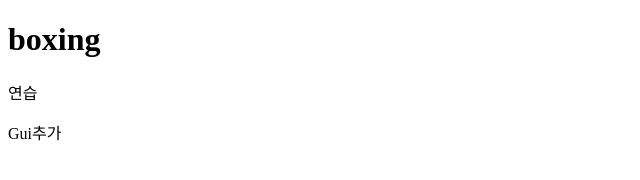
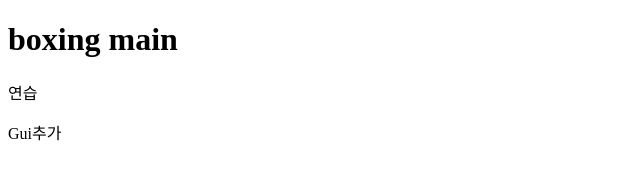
Before and after one commit to maryhee12/boxiting, a plain HTML site: page index.html in a window 1280 px wide. Shown: the whole page, without its empty margins (0-640 px from the left). Drawn offline with Linux system fonts and the light colour scheme.

Commit message:
메인페이지생성

```diff
--- a/index.html
+++ b/index.html
@@ -6,7 +6,7 @@
     <title>Document</title>
 </head>
 <body>
-    <h1>boxing</h1>
+    <h1>boxing main</h1>
     <div>연습</div>
     <p>Gui추가</p>
 </body>
```
